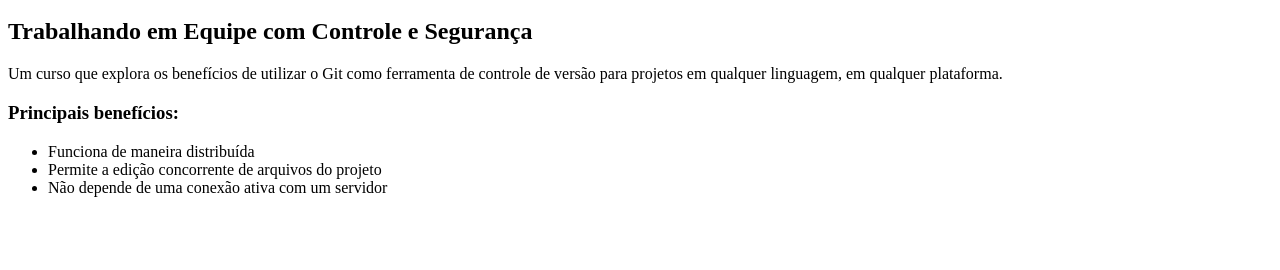
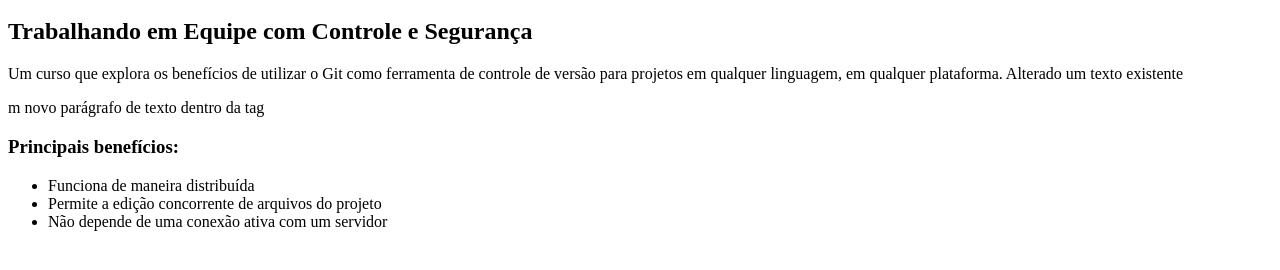
Before and after one commit to camilasilva57/curso-git, a plain HTML site: page index.html in a window 1280 px wide. Shown: the part 48-318 px from the top of the page. Drawn offline with Linux system fonts and the light colour scheme.

Commit message:
commit sem a flag m

```diff
--- a/index.html
+++ b/index.html
@@ -5,7 +5,12 @@
     	<h1>Git</h1>
         <h2>Trabalhando em Equipe com Controle e Segurança</h2>
 
-        <p>Um curso que explora os benefícios de utilizar o Git como ferramenta de controle de versão para projetos em qualquer linguagem, em qualquer plataforma.</p>
+        <p>
+        	Um curso que explora os benefícios de utilizar o Git como ferramenta de controle de versão para projetos em qualquer linguagem, em qualquer plataforma.
+        	Alterado um texto existente
+        </p>
+
+        <p>m novo parágrafo de texto dentro da tag</p>
 
         <h3>Principais benefícios:</h3>
         <ul>
```
